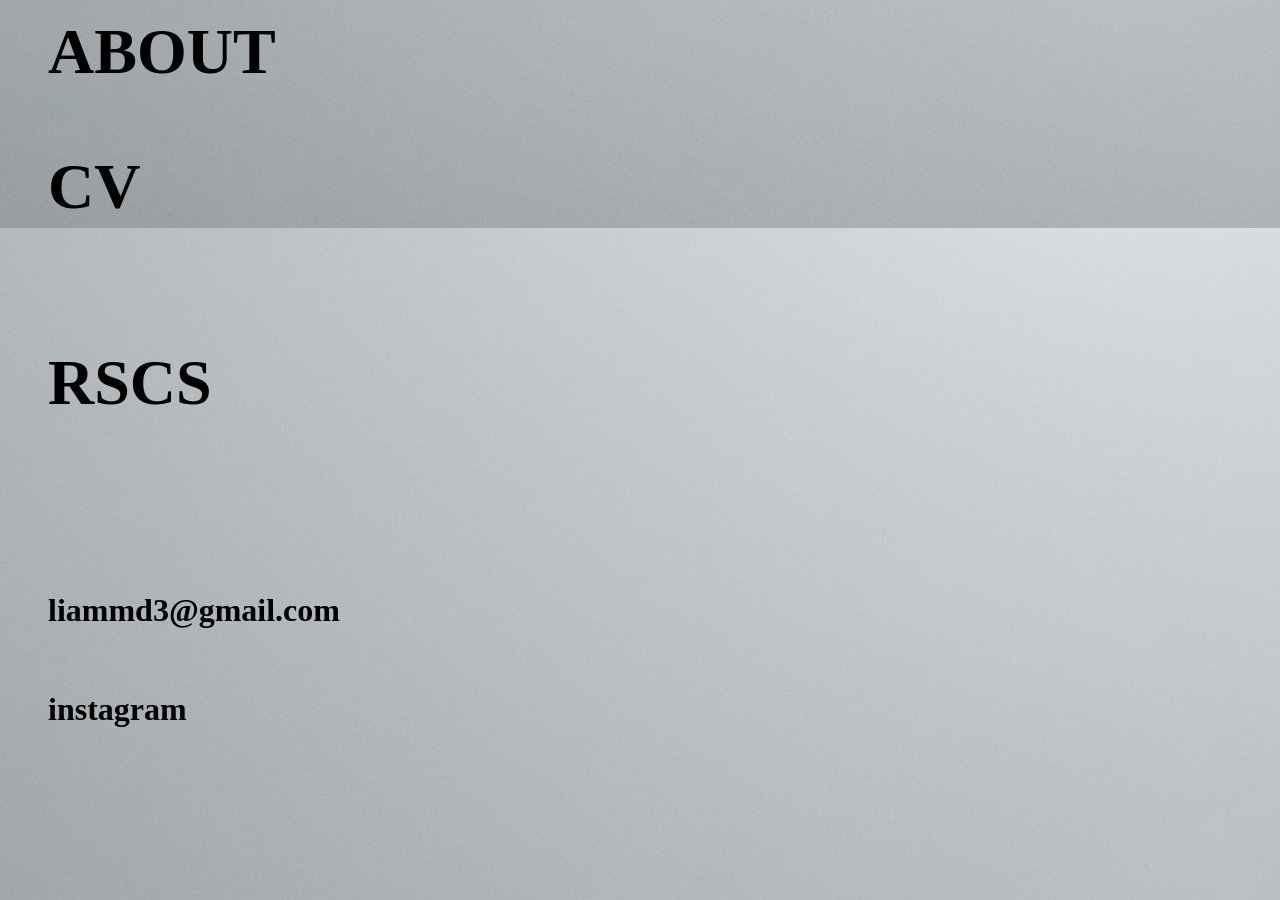
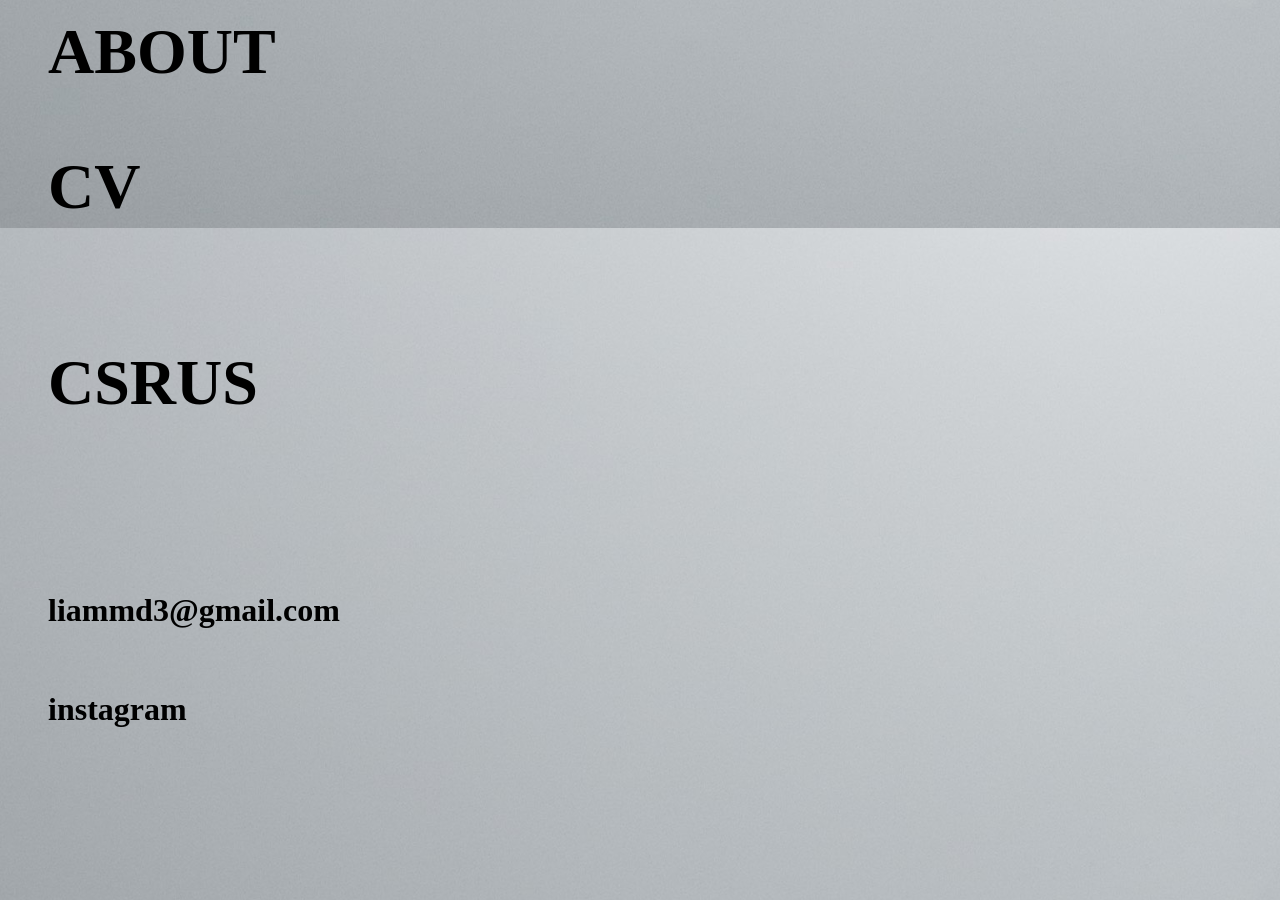
Before and after one commit to liammdavis/liammdavis.github.io, a Jekyll site: the page built from index.html, in a window 1280 px wide and 900 px high, scrolled down 2472 px. Built offline with Jekyll 4.4.1, drawn with Linux system fonts in a browser that asks for light colours.

Commit message:
changing file name

```diff
--- a/_layouts/default.html
+++ b/_layouts/default.html
@@ -21,7 +21,7 @@
 		        	<!-- <li><a href="/work">WORK</a></li> -->
 	        		<li><a href="/about">ABOUT</a></li>
 	        		<li><a href="/cv">CV</a></li>
-					<li><li><a href="/docs/assets/RSCS.pdf">RSCS</a></li>
+					<li><li><a href="/docs/assets/CSRUS.pdf">CSRUS</a></li>
 	    		</ul>
 		      </nav>
 
```
Also changed, not shown: 1 other file.
